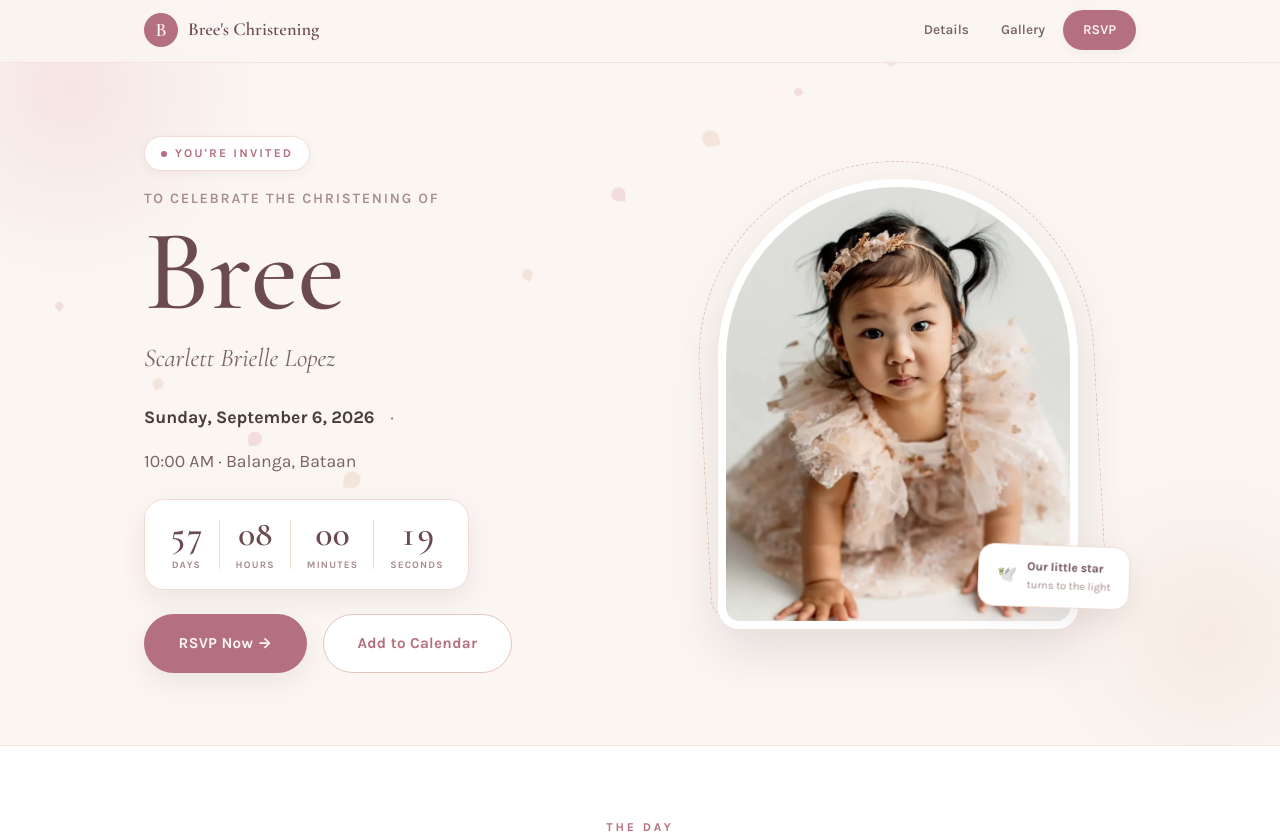
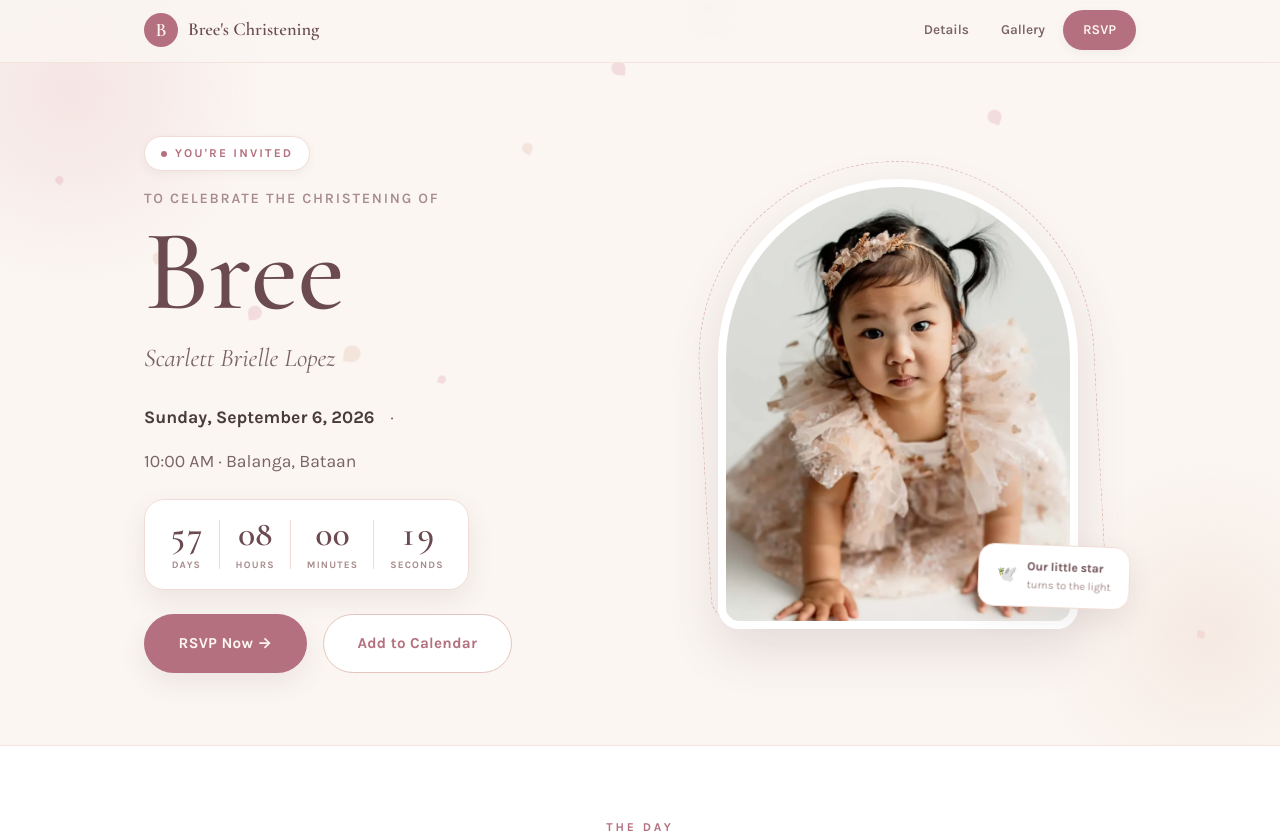
Before and after one commit to GitLaurence/rylee-bree-invitation, a website: page index.html in a window 1280 px wide. Shown: the top 840 px of the page. Drawn offline with nearby package versions, Linux system fonts and the light colour scheme.

Commit message:
Expand ambient petals to the whole page; fix stale README title
Petals now live at the body level (matching the reference design) instead of being clipped to the hero, with main/footer promoted above them so content stays readable. README title corrected from "Rylee & Bree" to "Bree's Christening" to match the actual site content.

Co-Authored-By: Claude Sonnet 5 <noreply@anthropic.com>

```diff
--- a/css/styles.css
+++ b/css/styles.css
@@ -51,6 +51,7 @@ html {
 }
 
 body {
+  position: relative;
   margin: 0;
   background: var(--color-bg);
   color: var(--color-text);
@@ -248,6 +249,10 @@ a {
 }
 
 /* Petals (ambient) */
+
+main {
+  position: relative;
+}
 
 .petals {
   position: absolute;
@@ -1162,6 +1167,7 @@ a {
 /* Footer */
 
 .footer {
+  position: relative;
   text-align: center;
   padding: var(--space-4) 0 4rem;
   background: var(--color-bg);
--- a/index.html
+++ b/index.html
@@ -19,6 +19,8 @@
   <link rel="stylesheet" href="css/styles.css" />
 </head>
 <body>
+
+  <div class="petals" id="petals" aria-hidden="true"></div>
 
   <nav class="nav">
     <div class="nav__row">
@@ -48,7 +50,6 @@
     <section class="hero" id="top">
       <div class="hero__glow hero__glow--one" aria-hidden="true"></div>
       <div class="hero__glow hero__glow--two" aria-hidden="true"></div>
-      <div class="petals" id="petals" aria-hidden="true"></div>
 
       <div class="container">
         <div class="hero__copy">
```
Also changed, not shown: README.md.
